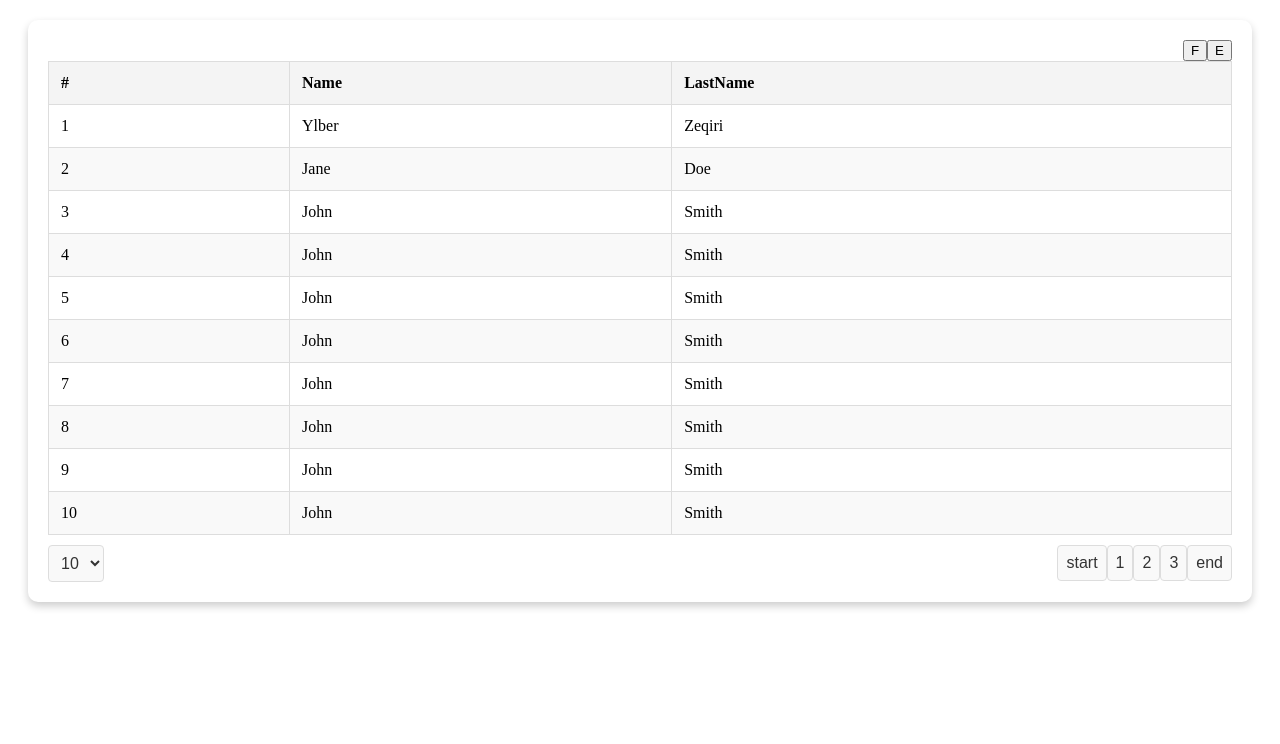
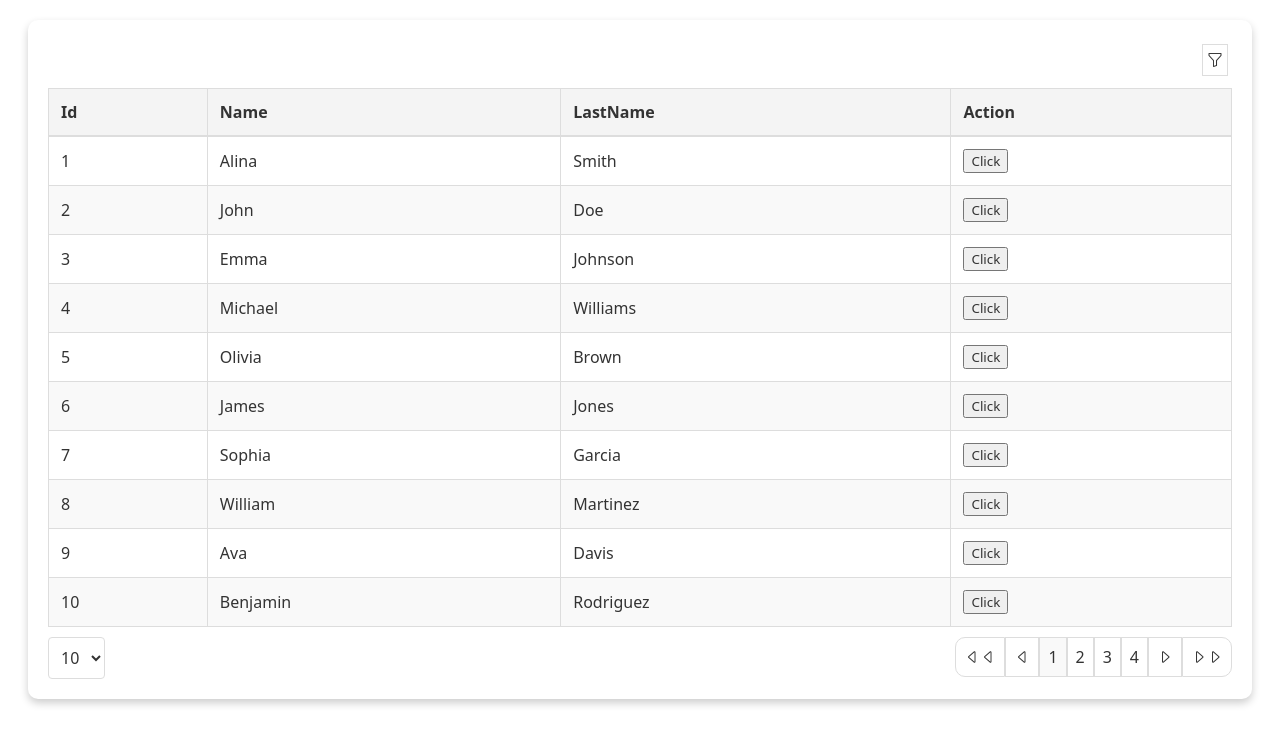
Before and after one commit to ylberz/vue-datatable, a Vue app: page / in a window 1280 px wide. Shown: the top 744 px of the page. Built offline with nearby package versions, Linux system fonts and the light colour scheme.

Commit message:
add paggination, filter and icons

```diff
--- a/package.json
+++ b/package.json
@@ -9,12 +9,13 @@
     "preview": "vite preview"
   },
   "dependencies": {
+    "bootstrap-icons": "^1.11.3",
     "vue": "^3.4.35"
   },
   "devDependencies": {
     "@vitejs/plugin-vue": "^5.1.2",
     "typescript": "^5.5.3",
-    "vite": "^5.4.0",
+    "vite": "^5.4.2",
     "vue-tsc": "^2.0.29"
   }
 }
--- a/src/App.vue
+++ b/src/App.vue
@@ -1,9 +1,82 @@
 <script setup lang="ts">
-import datatable from './components/datatable.vue'
+import datatable from "./components/datatable.vue";
+
+const options = {
+  columns: [
+    {
+      key: "id",
+      name: "Id",
+      filter: true,
+      sort: true,
+    },
+    {
+      key: "name",
+      name: "Name",
+      filter: false,
+      sort: true,
+    },
+    {
+      key: "lastName",
+      name: "LastName",
+      filter: true,
+      sort: true,
+    },
+  ],
+  data: [
+    { id: 1, name: "Alina", lastName: "Smith" },
+    { id: 2, name: "John", lastName: "Doe" },
+    { id: 3, name: "Emma", lastName: "Johnson" },
+    { id: 4, name: "Michael", lastName: "Williams" },
+    { id: 5, name: "Olivia", lastName: "Brown" },
+    { id: 6, name: "James", lastName: "Jones" },
+    { id: 7, name: "Sophia", lastName: "Garcia" },
+    { id: 8, name: "William", lastName: "Martinez" },
+    { id: 9, name: "Ava", lastName: "Davis" },
+    { id: 10, name: "Benjamin", lastName: "Rodriguez" },
+    { id: 11, name: "Mia", lastName: "Wilson" },
+    { id: 12, name: "Lucas", lastName: "Anderson" },
+    { id: 13, name: "Isabella", lastName: "Thomas" },
+    { id: 14, name: "Henry", lastName: "Taylor" },
+    { id: 15, name: "Charlotte", lastName: "Moore" },
+    { id: 16, name: "Alexander", lastName: "Jackson" },
+    { id: 17, name: "Amelia", lastName: "White" },
+    { id: 18, name: "Daniel", lastName: "Harris" },
+    { id: 19, name: "Harper", lastName: "Martin" },
+    { id: 20, name: "Ethan", lastName: "Thompson" },
+    { id: 21, name: "Liam", lastName: "Garcia" },
+    { id: 22, name: "Ella", lastName: "Martinez" },
+    { id: 23, name: "Noah", lastName: "Robinson" },
+    { id: 24, name: "Avery", lastName: "Lee" },
+    { id: 25, name: "Jack", lastName: "Walker" },
+    { id: 26, name: "Sofia", lastName: "Allen" },
+    { id: 27, name: "Logan", lastName: "Young" },
+    { id: 28, name: "Zoe", lastName: "King" },
+    { id: 29, name: "Mason", lastName: "Wright" },
+    { id: 30, name: "Lily", lastName: "Scott" },
+    { id: 31, name: "Elijah", lastName: "Adams" },
+    { id: 32, name: "Aria", lastName: "Baker" },
+    { id: 33, name: "Jameson", lastName: "Nelson" },
+    { id: 34, name: "Chloe", lastName: "Hill" },
+    { id: 35, name: "Gabriel", lastName: "Carter" },
+    { id: 36, name: "Grace", lastName: "Mitchell" },
+    { id: 37, name: "Owen", lastName: "Perez" },
+    { id: 38, name: "Mila", lastName: "Roberts" },
+    { id: 39, name: "Samuel", lastName: "Turner" },
+    { id: 40, name: "Emily", lastName: "Phillips" },
+  ],
+};
 </script>
 
 <template>
-<datatable>
-
-</datatable>
+  <datatable :options>
+    <template #end-column-names>
+      <th>Action</th>
+    </template>
+    <template #end-column-filter>
+      <th></th>
+    </template>
+    <template #end-column-data>
+      <td><button>Click</button></td>
+    </template>
+  </datatable>
 </template>
--- a/src/components/datatable.vue
+++ b/src/components/datatable.vue
@@ -1,5 +1,43 @@
 <script setup lang="ts">
-import { reactive } from "vue";
+import { computed, reactive, ref } from "vue";
+
+const props = defineProps<{
+  options: {
+    columns: Array<{
+      key: string;
+      name?: string | null;
+      filter: boolean;
+      sort: boolean;
+    }>;
+    data: Array<any>;
+    colors?: {
+      headRow?: string;
+      oddRow?: string;
+      evenRow?: string;
+      font?: string;
+      border?: string;
+      card?: string;
+    };
+  };
+}>();
+
+const defaultColors = {
+  headRow: "#f4f4f4",
+  oddRow: "#fff",
+  evenRow: "#f9f9f9",
+  font: "#333",
+  border: "#ddd",
+  card: "#fff",
+};
+
+const colors = reactive({
+  ...defaultColors,
+  ...props.options.colors,
+});
+
+const filters = reactive<{ [key: string]: string }>({});
+const currentPage = ref(1);
+const itemsPerPage = ref(10);
 
 const showHide = reactive<{ filter: boolean }>({
   filter: false,
@@ -7,6 +45,64 @@ const showHide = reactive<{ filter: boolean }>({
 
 const togleFilter = () => {
   showHide.filter = !showHide.filter;
+  if (showHide.filter) {
+    props.options.columns.forEach((col) => {
+      if (col.filter) {
+        filters[col.key] = "";
+      }
+    });
+  } else {
+    Object.keys(filters).forEach((key) => {
+      filters[key] = "";
+    });
+  }
+};
+
+const getColumnNames = computed(() => {
+  return props.options.columns.map((col) => col.name || col.key);
+});
+
+const getColumnKeys = computed(() => {
+  return props.options.columns.map((col) => col.key);
+});
+
+const getColumns = computed(() => {
+  return props.options.columns;
+});
+
+const getData = computed(() => {
+  currentPage.value = 1;
+  return props.options.data.filter((row) => {
+    return props.options.columns.every((col) => {
+      if (col.filter) {
+        const filterValue = filters[col.key]?.toLowerCase() || "";
+        const cellValue = (row[col.key] || "").toString().toLowerCase();
+        return cellValue.includes(filterValue);
+      }
+      return true;
+    });
+  });
+});
+const paginatedData = computed(() => {
+  const startIndex = (currentPage.value - 1) * itemsPerPage.value;
+  const endIndex = startIndex + itemsPerPage.value;
+  return getData.value.slice(startIndex, endIndex);
+});
+
+const totalPages = computed(() => {
+  return Math.ceil(getData.value.length / itemsPerPage.value);
+});
+
+const goToPage = (page: number) => {
+  if (page >= 1 && page <= totalPages.value) {
+    currentPage.value = page;
+  }
+};
+
+const changeItemsPerPage = (event: Event) => {
+  const target = event.target as HTMLSelectElement;
+  itemsPerPage.value = Number(target.value);
+  currentPage.value = 1;
 };
 </script>
 
@@ -14,105 +110,119 @@ const togleFilter = () => {
   <div class="table-card">
     <div class="table-head-card">
       <div class="table-options">
-        <button>E</button>
-        <button @click="togleFilter">F</button>
+        <button @click="togleFilter"><i class="bi bi-funnel"></i></button>
       </div>
     </div>
     <div class="table-body-card">
-      <table>
+      <table class="data-table">
         <thead>
           <tr class="tr-column-names">
-            <th>#</th>
+            <slot name="front-column-names" />
+            <th v-for="(item, index) in getColumnNames">
+              {{ item }}
+            </th>
+            <!-- <th>#</th>
             <th>Name</th>
-            <th>LastName</th>
+            <th>LastName</th> -->
+            <slot name="end-column-names" />
           </tr>
+
           <tr class="tr-filters" v-if="showHide.filter">
-            <th><input class="inp-filter" type="text" /></th>
-            <th><input class="inp-filter" type="text" /></th>
-            <th><input class="inp-filter" type="text" /></th>
+            <slot name="front-column-filter" />
+            <th v-for="col in getColumns">
+              <input
+                class="inp-filter"
+                type="text"
+                v-if="col.filter === true"
+                v-model="filters[col.key]"
+                placeholder="Filter..."
+              />
+              <!-- how can i add dynamicly here vmodel for filter -->
+            </th>
+            <slot name="end-column-filter" />
           </tr>
         </thead>
 
         <tbody>
-          <tr>
-            <td>1</td>
-            <td>Ylber</td>
-            <td>Zeqiri</td>
-          </tr>
-          <tr>
-            <td>2</td>
-            <td>Jane</td>
-            <td>Doe</td>
-          </tr>
-          <tr>
-            <td>3</td>
-            <td>John</td>
-            <td>Smith</td>
-          </tr>
-          <tr>
-            <td>4</td>
-            <td>John</td>
-            <td>Smith</td>
-          </tr>
-          <tr>
-            <td>5</td>
-            <td>John</td>
-            <td>Smith</td>
-          </tr>
-          <tr>
-            <td>6</td>
-            <td>John</td>
-            <td>Smith</td>
-          </tr>
-          <tr>
-            <td>7</td>
-            <td>John</td>
-            <td>Smith</td>
-          </tr>
-          <tr>
-            <td>8</td>
-            <td>John</td>
-            <td>Smith</td>
-          </tr>
-          <tr>
-            <td>9</td>
-            <td>John</td>
-            <td>Smith</td>
-          </tr>
-          <tr>
-            <td>10</td>
-            <td>John</td>
-            <td>Smith</td>
+          <tr v-for="rowData in paginatedData">
+            <slot name="front-column-data" />
+            <td v-for="colKey in getColumnKeys">
+              {{ rowData[colKey] }}
+            </td>
+            <slot name="end-column-data" />
           </tr>
         </tbody>
       </table>
     </div>
     <div class="table-footer-card">
-      <select class="table-row-selector">
+      <select class="table-row-selector" @change="changeItemsPerPage">
         <option value="10">10</option>
         <option value="20">20</option>
         <option value="50">50</option>
       </select>
       <div class="pagination">
-        <button>start</button>
-        <button>1</button>
-        <button>2</button>
-        <button>3</button>
-        <button>end</button>
+        <button @click="goToPage(1)" :disabled="currentPage === 1">
+          <i class="bi bi-caret-left"></i><i class="bi bi-caret-left"></i>
+        </button>
+        <button
+          @click="goToPage(currentPage - 1)"
+          :disabled="currentPage === 1"
+        >
+          <i class="bi bi-caret-left"></i>
+        </button>
+        <button
+          v-for="page in totalPages"
+          :key="page"
+          @click="goToPage(page)"
+          :class="{ active: page === currentPage }"
+        >
+          {{ page }}
+        </button>
+        <button
+          @click="goToPage(currentPage + 1)"
+          :disabled="currentPage === totalPages"
+        >
+          <i class="bi bi-caret-right"></i>
+        </button>
+        <button
+          @click="goToPage(totalPages)"
+          :disabled="currentPage === totalPages"
+        >
+          <i class="bi bi-caret-right"></i>
+          <i class="bi bi-caret-right"></i>
+        </button>
       </div>
     </div>
   </div>
 </template>
 
-<style scoped>
+<style>
+* {
+  font-family: system-ui, -apple-system, BlinkMacSystemFont, "Segoe UI", Roboto,
+    Oxygen, Ubuntu, Cantarell, "Open Sans", "Helvetica Neue", sans-serif;
+  color: var(--font-color);
+}
+.table-card {
+  --font-color: v-bind(colors.font);
+  --border-color: v-bind(colors.border);
+  --headRow-color: v-bind(colors.headRow);
+  --evenRow-color: v-bind(colors.evenRow);
+  --oddRow-color: v-bind(colors.oddRow);
+  --card-color: v-bind(colors.card);
+}
+
 .table-options {
   display: flex;
   flex-direction: row-reverse;
+  margin-bottom: 8px;
 }
-.inp-filter {
+.table-options button {
+  margin: 4px;
+}
+.tr-filters input {
   border: none;
   background-color: transparent;
-  border-bottom: 1px solid #838080;
+  border-bottom: 1px solid var(--border-color);
   height: 30px;
   font-size: 16px;
   outline: none;
@@ -124,14 +234,31 @@ const togleFilter = () => {
   display: flex;
   justify-content: space-between;
 }
+.pagination button:first-child {
+  border-radius: 10px 0 0 10px;
+}
+.pagination button:last-child {
+  border-radius: 0 10px 10px 0;
+}
 .pagination button {
   padding: 8px;
-  border: 1px solid #ddd;
-  border-radius: 4px;
+  border: 1px solid var(--border-color);
   font-size: 1em;
-  background-color: #f9f9f9;
+  background-color: #fff;
   color: #333;
   cursor: pointer;
+}
+
+.table-head-card button {
+  padding: 4px;
+  border: 1px solid var(--border-color);
+  font-size: 1em;
+  background-color: #fff;
+  cursor: pointer;
+}
+
+.pagination .active {
+  background-color: #f9f9f9;
 }
 .table-card {
   margin: 20px;
@@ -140,45 +267,49 @@ const togleFilter = () => {
   box-sizing: border-box; /* Includes padding in the width calculation */
   border-radius: 10px;
   box-shadow: 0 4px 8px rgba(0, 0, 0, 0.2);
-  background-color: #fff;
+  background-color: var(--card-color);
 }
 
-table {
+.data-table {
   width: 100%;
   border-collapse: collapse;
+  border: 1px solid var(--border-color);
 }
 
-th,
-td {
+.data-table th,
+.data-table td {
   padding: 12px;
   text-align: left;
+  border: 1px solid var(--border-color);
 }
 
-th {
-  background-color: #f4f4f4;
-  border-bottom: 2px solid #ddd;
+.data-table thead tr th {
+  background-color: var(--headRow-color);
+  border-bottom: 2px solid var(--border-color);
 }
 
-tbody tr:nth-child(even) {
-  background-color: #f9f9f9;
+.data-table tbody tr:nth-child(odd) {
+  background-color: var(--oddRow-color);
+}
+.data-table tbody tr:nth-child(even) {
+  background-color: var(--evenRow-color);
 }
 
-tbody tr:hover {
-  background-color: #f1f1f1;
-}
-
-td,
-th {
-  border: 1px solid #ddd;
+.data-table tbody tr:hover {
+  background-color: var(--evenRow-color);
 }
 
 .table-row-selector {
   padding: 8px;
-  border: 1px solid #ddd;
+  border: 1px solid var(--border-color);
+
   border-radius: 4px;
   font-size: 1em;
-  background-color: #f9f9f9;
-  color: #333;
+  background-color: var(--primary-color);
+
+  cursor: pointer;
+}
+.table-card button {
   cursor: pointer;
 }
 </style>
```
Also changed, not shown: src/main.ts (+5 -5 lines), 1 other file (tests, documents, lock files or other folders).
